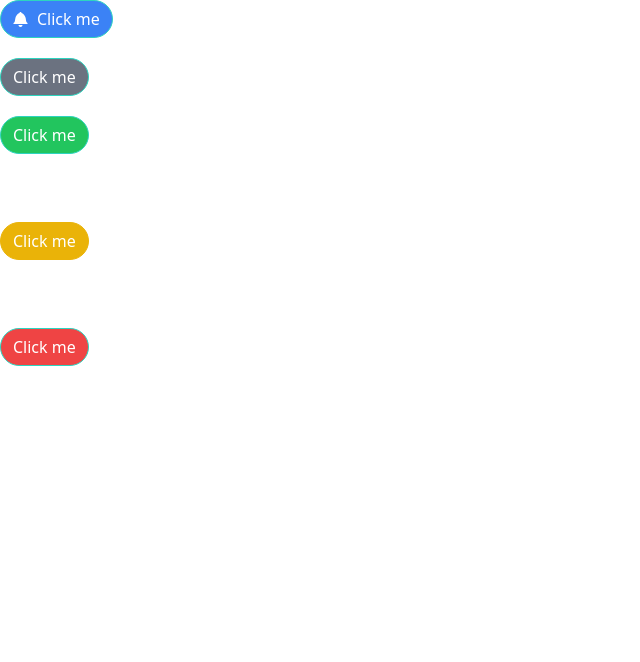
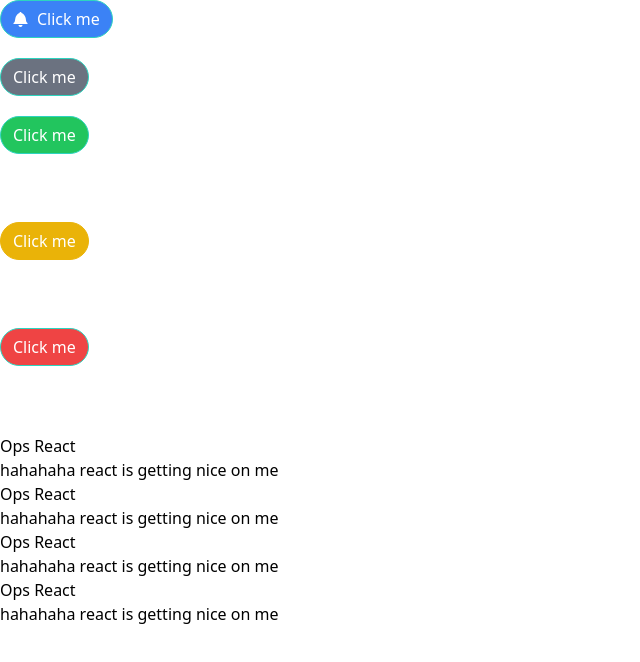
Before and after one commit to bishalkunwar/HandsOnReact, a React (Create React App) app in the folder practicepro/: page / in a window 1280 px wide. Shown: the top 662 px of the page, without its empty margins (0-640 px from the left). Built offline with nearby package versions, Linux system fonts and the light colour scheme.

Commit message:
Accordion implementation example

```diff
--- a/practicepro/src/App.js
+++ b/practicepro/src/App.js
@@ -1,6 +1,7 @@
 // import { useState } from "react";
 // import BookCreate from "./Components/fileHandlingWithContext/BookCreate";
 // import Main from "./Components/fileHandlingWithContext/Main";
+import ButtonPages from "./Components/Pages/ButtonPages";
 import Home from "./Components/CustomNavigationAndRouting/Home";
 
 function App(){
@@ -10,7 +11,11 @@
   //   console.log("Need to create a boobs: ", title);
   // }
   return(
-    <Home/>
+    <div>
+      <ButtonPages/>
+      <Home/>
+    </div>
+
   );
 };
 
--- /dev/null
+++ b/practicepro/src/Components/CustomNavigationAndRouting/Accordion.js
@@ -0,0 +1,18 @@
+
+
+export default function Accordion({items}){
+
+    const renderedItems = items.map((item)=>{
+        return(
+            <div key={item.id}>
+                <div>{item.label}</div>
+                <div>{item.content}</div>
+            </div>
+        );
+    });
+    return(
+        <div>
+            {renderedItems}
+        </div>
+    );
+};
--- a/practicepro/src/Components/CustomNavigationAndRouting/Home.js
+++ b/practicepro/src/Components/CustomNavigationAndRouting/Home.js
@@ -1,19 +1,86 @@
-import Button from "./Button";
-import {GoBell} from 'react-icons/go';
+import Accordion from './Accordion';
+
 export default function Home(){
 
-    const handleClick = ()=>{
-        alert("button clicked,")
-    }
+    const items = [
+        {
+            id: '123',
+            label: 'Ops React',
+            content: 'hahahaha react is getting nice on me',
+        },
+        {
+            id: '124',
+            label: 'Ops React',
+            content: 'hahahaha react is getting nice on me',
+        },
+        {
+            id: '125',
+            label: 'Ops React',
+            content: 'hahahaha react is getting nice on me',
+        },
+        {
+            id: '126',
+            label: 'Ops React',
+            content: 'hahahaha react is getting nice on me',
+        },
+    ];
+
 
     return(
-        <div>
-            <Button primary rounded outline onClick={handleClick} ><GoBell/> Click me</Button>
-            <Button secondary rounded outline>Click me</Button>
-            <Button success rounded outline>Click me</Button><br/><br/>
-            <Button warning rounded outline>Click me</Button><br/><br/>
-            <Button danger rounded outline>Click me</Button><br/><br/>
-        </div>
-
+        <Accordion items={items}/>
     );
 };
+
+
+
+
+
+
+
+
+
+
+
+
+
+
+
+
+
+
+
+
+
+
+
+
+
+
+
+
+
+
+
+
+
+
+// import Button from './Button';
+// import {GoBell} from 'react-icons/go';
+
+// export default function ButtonPages(){
+
+//     const handleClick = ()=>{
+//         alert("button clicked,")
+//     }
+
+//     return(
+//         <div>
+//             <Button primary rounded outline onClick={handleClick} ><GoBell/> Click me</Button>
+//             <Button secondary rounded outline>Click me</Button>
+//             <Button success rounded outline>Click me</Button><br/><br/>
+//             <Button warning rounded outline>Click me</Button><br/><br/>
+//             <Button danger rounded outline>Click me</Button><br/><br/>
+//         </div>
+
+//     );
+// };
--- /dev/null
+++ b/practicepro/src/Components/Pages/ButtonPages.js
@@ -0,0 +1,20 @@
+import Button from '../CustomNavigationAndRouting/Button';
+import {GoBell} from 'react-icons/go';
+
+export default function ButtonPages(){
+
+    const handleClick = ()=>{
+        alert("button clicked,")
+    }
+
+    return(
+        <div>
+            <Button primary rounded outline onClick={handleClick} ><GoBell/> Click me</Button>
+            <Button secondary rounded outline>Click me</Button>
+            <Button success rounded outline>Click me</Button><br/><br/>
+            <Button warning rounded outline>Click me</Button><br/><br/>
+            <Button danger rounded outline>Click me</Button><br/><br/>
+        </div>
+
+    );
+};
```
